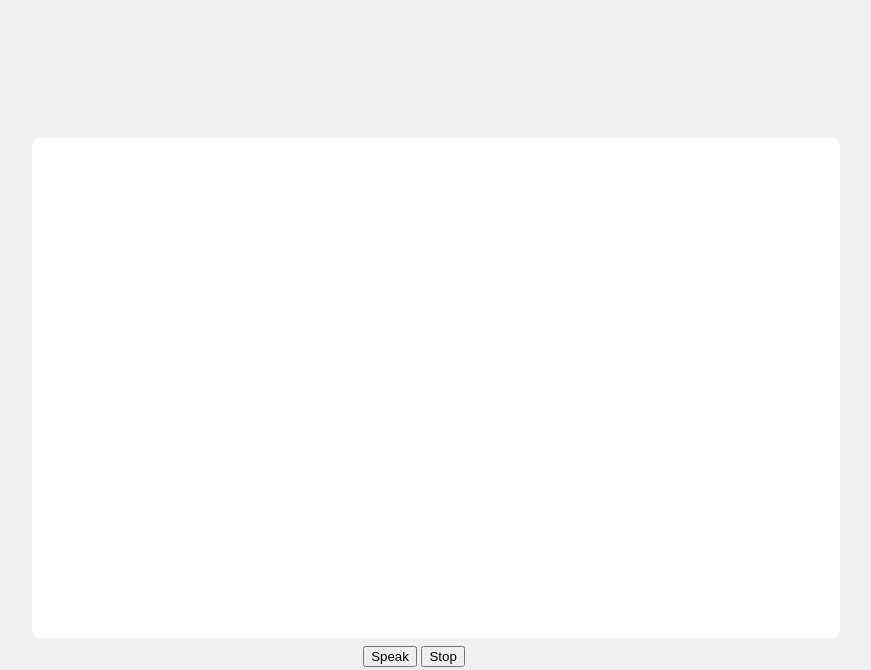
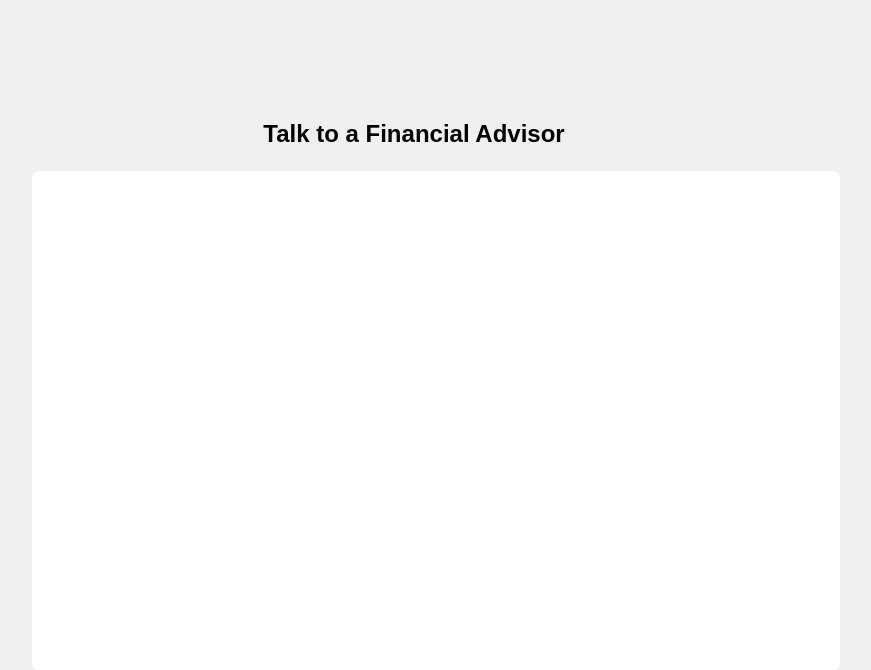
Before and after one commit to kanchang12/chatbotconversation, a Flask app: page / in a window 1280 px wide. Before the commit the part shown is almost empty. Shown: the top 670 px of the page, without its empty margins (226-1097 px from the left). Run offline with Flask 3, Linux system fonts and the light colour scheme.

Commit message:
Update index.html

```diff
--- a/templates/index.html
+++ b/templates/index.html
@@ -56,6 +56,7 @@
 </head>
 <body>
     <div id="container">
+        <h2>Talk to a Financial Advisor</h2>
         <div id="message-box"></div>
         <button onclick="startRecognition()">Speak</button>
         <button onclick="stopRecognition()">Stop</button>
```
